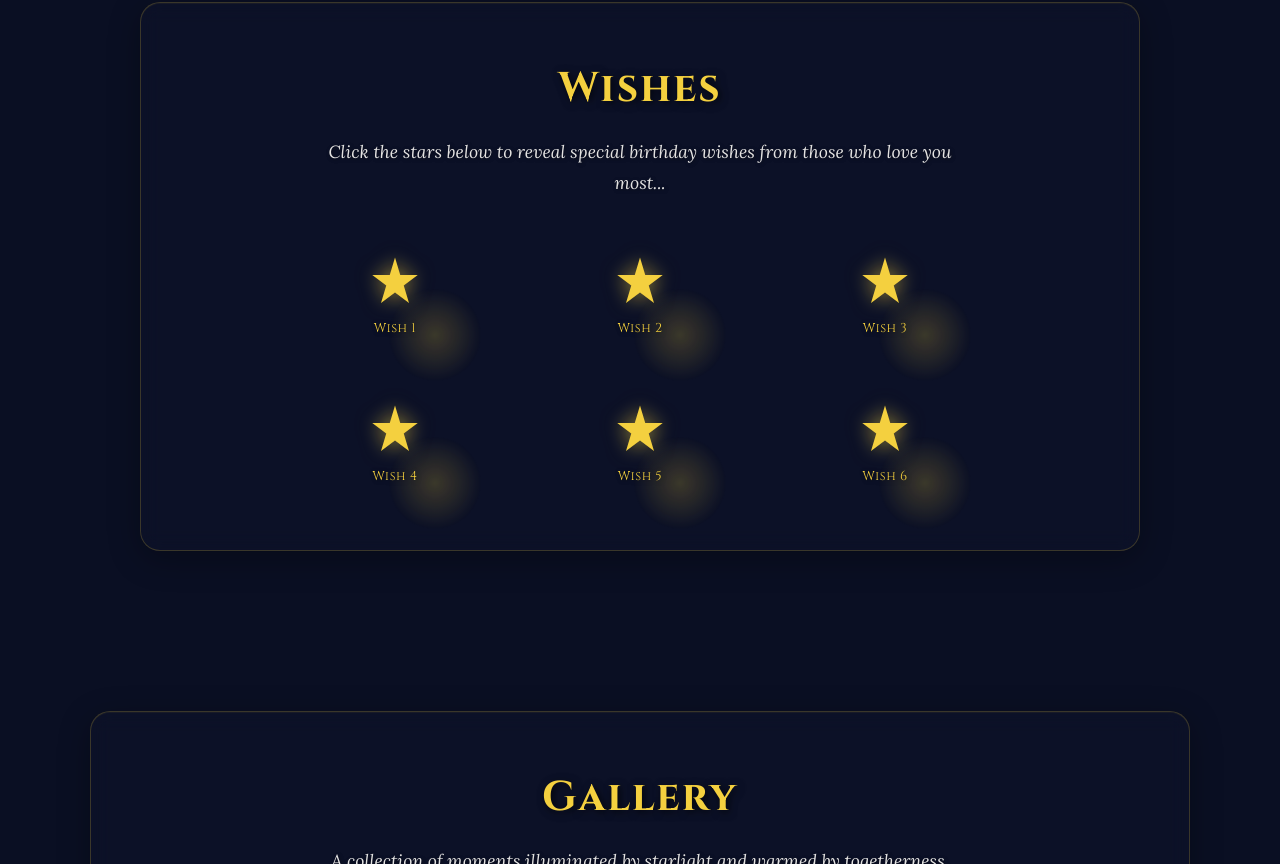
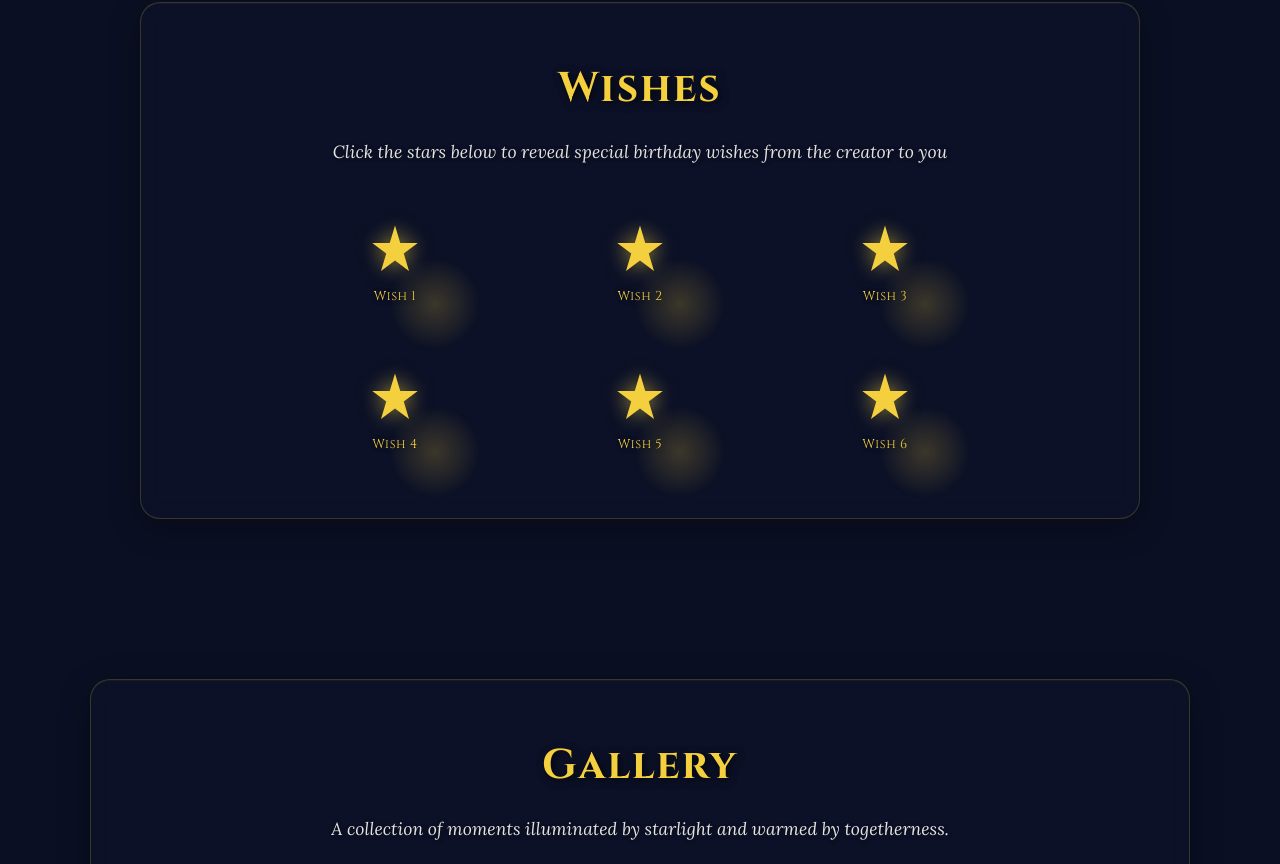
Before and after one commit to BeeGr8teful/Soma-s-birthday-website, a plain HTML site: page index.html in a window 1280 px wide. Shown: the part 2829-3693 px from the top of the page. Drawn offline with Linux system fonts and the light colour scheme.

Commit message:
Update index.html

```diff
--- a/index.html
+++ b/index.html
@@ -177,7 +177,7 @@
     <section id="wishes" aria-label="Birthday Wishes">
         <div class="glass-card">
             <h2 class="section-title">Wishes</h2>
-            <p class="section-intro">Click the stars below to reveal special birthday wishes from those who love you most...</p>
+            <p class="section-intro">Click the stars below to reveal special birthday wishes from the creator to you</p>
 
             <div class="wishes-grid" id="wishes-grid">
 
```
